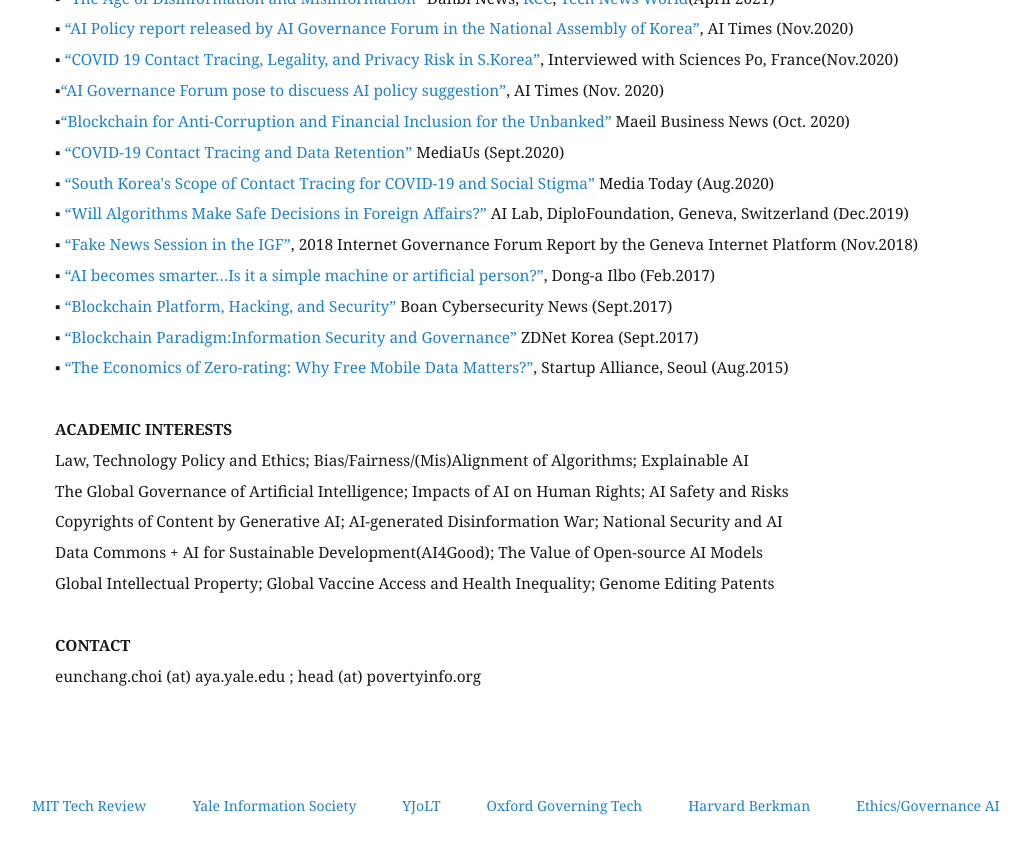
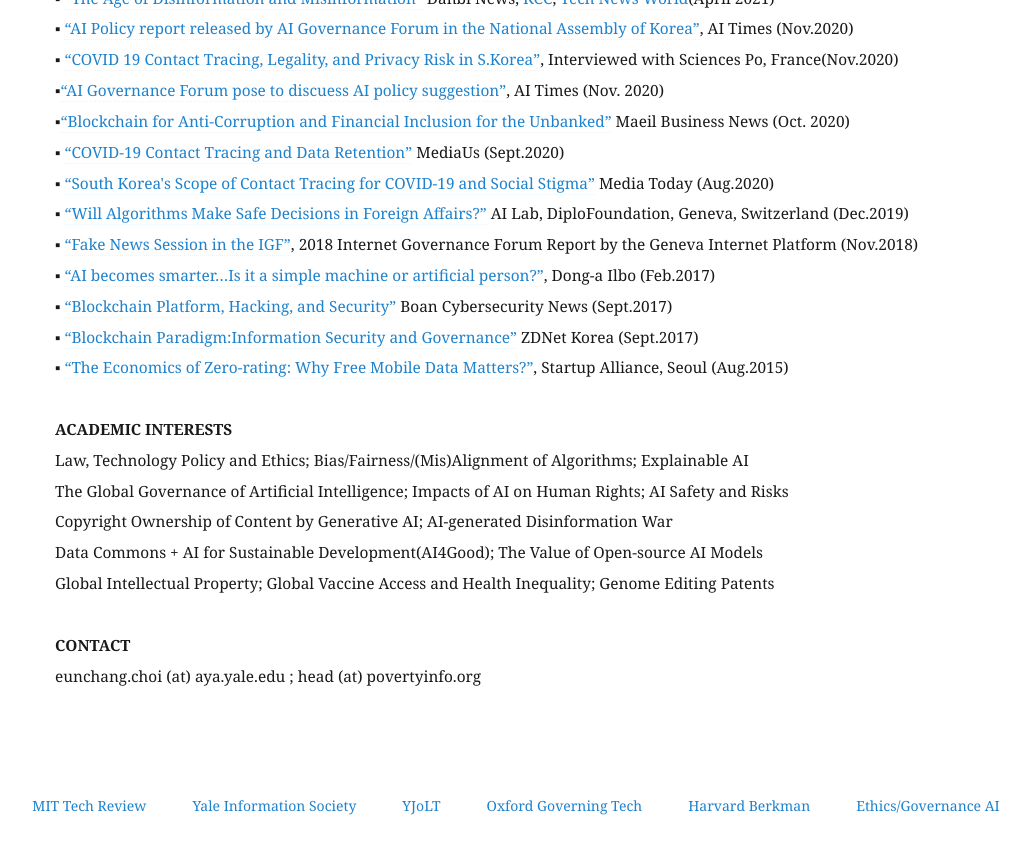
Before and after one commit to eunchangchoi/eunchangchoi.github.io, a Jekyll site: the page built from index.md, in a window 1280 px wide and 900 px high, scrolled down 9571 px. Shown: the top 854 px of the window, without its empty margins (45-1076 px from the left). Built offline with Jekyll 4.4.1, drawn with Linux system fonts in a browser that asks for light colours.

Commit message:
Update index.md

```diff
--- a/index.md
+++ b/index.md
@@ -225,7 +225,7 @@
  <strong> ACADEMIC INTERESTS </strong> <br>
    Law, Technology Policy and Ethics; Bias/Fairness/(Mis)Alignment of Algorithms; Explainable AI <br>
    The Global Governance of Artificial Intelligence; Impacts of AI on Human Rights; AI Safety and Risks <br>
-   Copyrights of Content by Generative AI; AI-generated Disinformation War; National Security and AI <br>
+   Copyright Ownership of Content by Generative AI; AI-generated Disinformation War <br>
    Data Commons + AI for Sustainable Development(AI4Good); The Value of Open-source AI Models <br>
    Global Intellectual Property; Global Vaccine Access and Health Inequality; Genome Editing Patents <br>
   <br>
```
